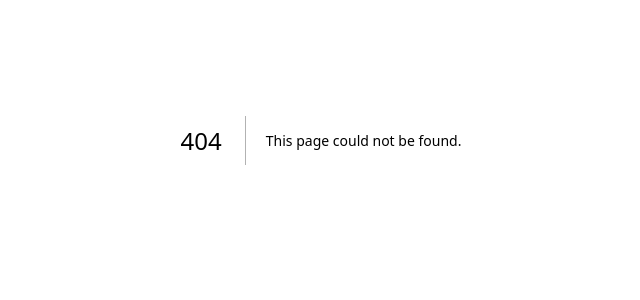
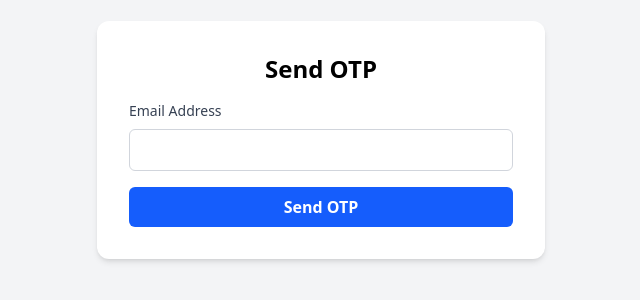
Before and after one commit to akashkv11/UniVote, a Next.js app: page /send-otp in a window 1280 px wide. Before the commit this address had no page. Shown: the part 260-560 px from the top of the page, without its empty margins (319-959 px from the left). Built offline with nearby package versions, Linux system fonts and the light colour scheme.

Commit message:
feat: implement Send OTP page with email input and status handling

```diff
--- /dev/null
+++ b/src/app/send-otp/page.tsx
@@ -0,0 +1,82 @@
+"use client";
+
+import { useState } from "react";
+
+export default function SendOtpPage() {
+  const [email, setEmail] = useState("");
+  const [status, setStatus] = useState<
+    "idle" | "loading" | "success" | "error"
+  >("idle");
+  const [message, setMessage] = useState("");
+
+  const handleSubmit = async (e: React.FormEvent) => {
+    e.preventDefault();
+    setStatus("loading");
+    setMessage("");
+
+    try {
+      const res = await fetch("/api/send-otp", {
+        method: "POST",
+        headers: { "Content-Type": "application/json" },
+        body: JSON.stringify({ email }),
+      });
+
+      const data = await res.json();
+
+      if (res.ok) {
+        setStatus("success");
+        setMessage(data.message || "OTP sent successfully!");
+      } else {
+        setStatus("error");
+        setMessage(data.message || "Failed to send OTP.");
+      }
+    } catch (err) {
+      setStatus("error");
+      setMessage("Something went wrong.");
+    }
+  };
+
+  return (
+    <div className="min-h-screen flex items-center justify-center bg-gray-100 px-4">
+      <form
+        onSubmit={handleSubmit}
+        className="bg-white shadow-md rounded-xl p-8 max-w-md w-full"
+      >
+        <h1 className="text-2xl font-semibold mb-4 text-center">Send OTP</h1>
+
+        <label className="block mb-2 text-sm font-medium text-gray-700">
+          Email Address
+        </label>
+        <input
+          type="email"
+          value={email}
+          onChange={(e) => setEmail(e.target.value)}
+          required
+          className="w-full px-4 py-2 border border-gray-300 rounded-md focus:outline-none focus:ring focus:ring-blue-300"
+        />
+
+        <button
+          type="submit"
+          disabled={status === "loading"}
+          className={`mt-4 w-full py-2 px-4 rounded-md text-white font-semibold ${
+            status === "loading"
+              ? "bg-gray-400"
+              : "bg-blue-600 hover:bg-blue-700"
+          }`}
+        >
+          {status === "loading" ? "Sending..." : "Send OTP"}
+        </button>
+
+        {message && (
+          <p
+            className={`mt-4 text-center text-sm ${
+              status === "success" ? "text-green-600" : "text-red-600"
+            }`}
+          >
+            {message}
+          </p>
+        )}
+      </form>
+    </div>
+  );
+}
```
